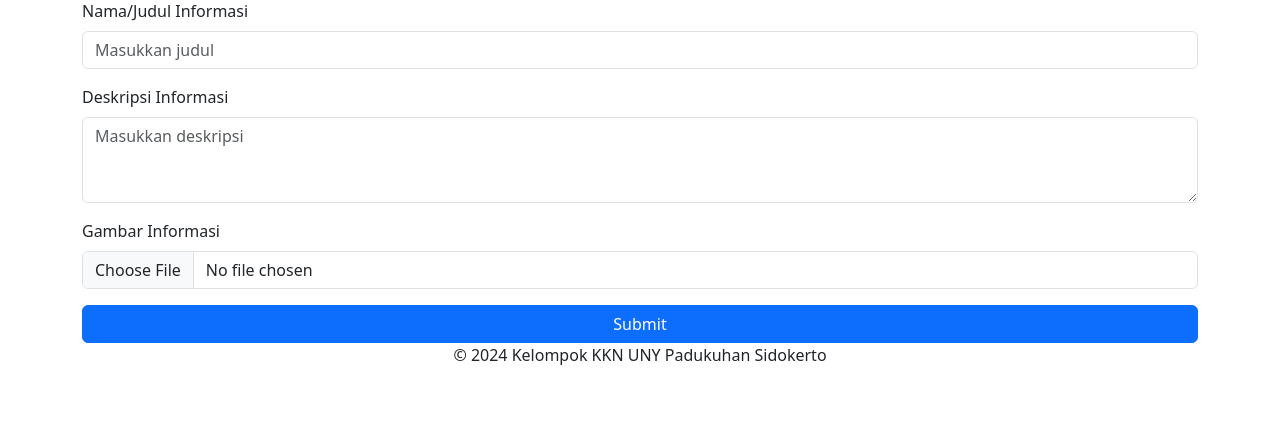
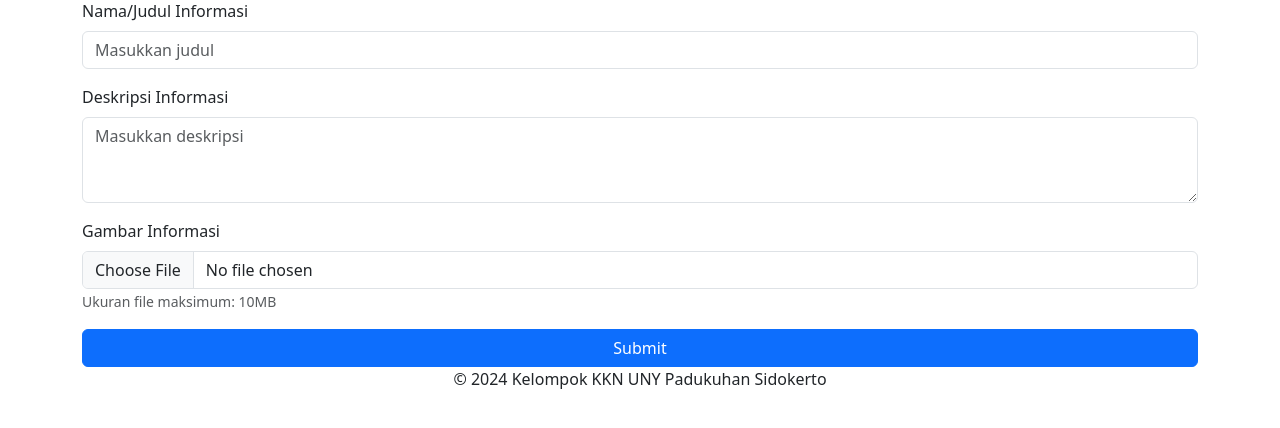
Before and after one commit to akbarwibowo/kkn-project, a Django app: page /info_desa/add_info/1/ in a window 1280 px wide. Shown: the part 65-493 px from the top of the page. Run offline with Django 5.2, Linux system fonts and the light colour scheme; the visitor is signed in with stand-in values (Sample User, id 1).

Commit message:
add maximum file upload

```diff
--- a/templates/info_desa/add_info_form.html
+++ b/templates/info_desa/add_info_form.html
@@ -23,6 +23,16 @@
                 <div class="mb-3">
                     <label for="formFile" class="form-label">Gambar Informasi</label>
                     <input class="form-control" type="file" id="formFile" name="info_image" accept="image/*" required>
+                    <small id="fileHelp" class="form-text text-muted">Ukuran file maksimum: 10MB</small>
+                    <script>
+                        document.getElementById('formFile').addEventListener('change', function() {
+                            const file = this.files[0];
+                            if (file.size > 10 * 1024 * 1024) { // 10MB in bytes
+                                alert('Ukuran gambar melebihi batas maksimum 10MB');
+                                this.value = ''; // Clear the input
+                            }
+                        });
+                    </script>
                 </div>
                 <button type="submit" class="btn d-flex btn-primary w-100 justify-content-center text-center">Submit</button>
             </form>
```
Also changed, not shown: templates/info_desa/info_revision_form.html (+10 -0 lines).
